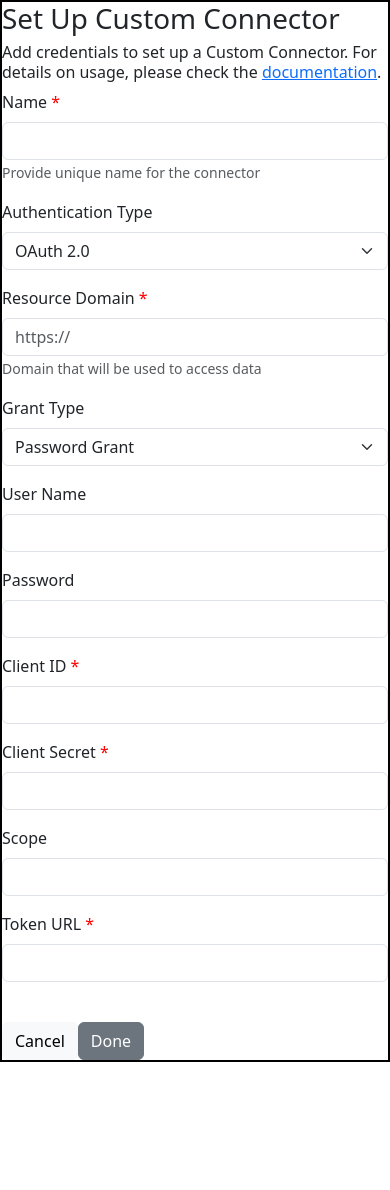
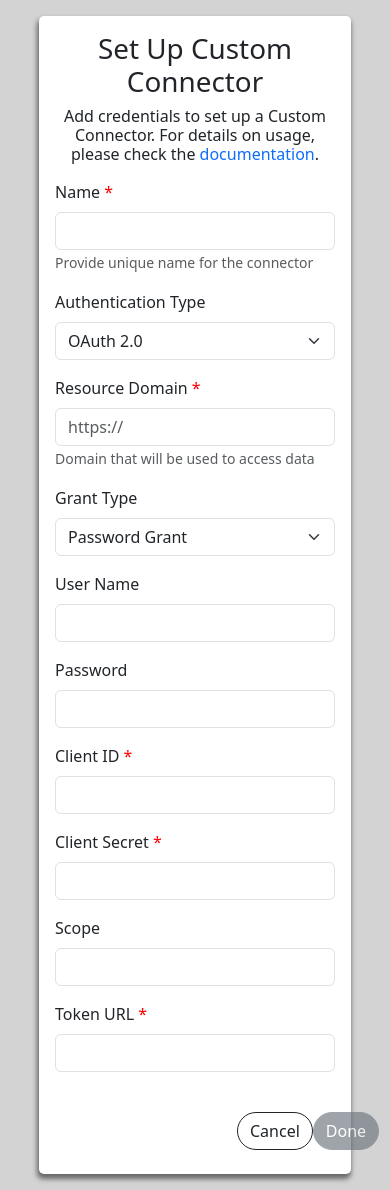
Before and after one commit to GarrettAnderson/dakota-county-web, a React (Create React App) app: page / in a window 390 px wide. Before the commit the page ends 1062 px from the top, so only its background shows below. Built offline with nearby package versions, Linux system fonts and the light colour scheme.

Commit message:
working on styling the form and adding responsiveness to the buttons at the bottom of the form. added styles and extra div around buttons to help with positioning. added box shadow on form and added grey background to better distinguish the form to user

```diff
--- a/src/App.css
+++ b/src/App.css
@@ -1,9 +1,51 @@
-.Form-container {
-  width: 80;
+.app-container {
+  background-color: #d3d3d3;
+  padding: 1rem 0;
+}
+
+.form-container {
+  width: 80%;
   margin: 0 auto;
-  border: 2px solid black;
+  /* border: 2px solid black; */
+  background-color: #fff;
+  padding: 1rem;
+  border-radius: 5px;
+  box-shadow: -1px 4px 5px 1px #6a6969;
+}
+
+.form-header h1,
+.form-header h6 {
+  font-weight: 400;
+  text-align: center;
+}
+
+.form-header h6 a {
+  text-decoration: none;
 }
 
 .required-asterisk {
   color: red;
 }
+
+.form-btns-container {
+  display: flex;
+  justify-content: end;
+}
+
+.form-btns {
+  display: flex;
+  flex-direction: column;
+  justify-content: space-evenly;
+}
+
+.form-btns button {
+  border-radius: 50px;
+}
+
+@media only screen and (min-device-width: 568px) {
+  .form-btns {
+    flex-direction: row;
+    width: 35%;
+    justify-content: space-evenly;
+  }
+}
--- a/src/App.js
+++ b/src/App.js
@@ -1,4 +1,4 @@
-import * as React from "react";
+import React, { useState } from "react";
 import "./App.css";
 // imports for React Bootstrap
 import "bootstrap/dist/css/bootstrap.min.css";
@@ -6,6 +6,8 @@ import Form from "react-bootstrap/Form";
 import Button from "react-bootstrap/Button";
 
 function App() {
+  // Apply "disabled" attribute on "Done" button until the for is completely filled out
+  let [doneBtnDisabled, setDoneBtnDisabled] = useState(true);
   const getCaseRecords = (e, name, ssn, caseNum) => {
     console.log(e.target);
     e.preventDefault();
@@ -13,10 +15,11 @@ function App() {
       "Get records from - Include Case #, SSN and DOB as input criteria"
     );
   };
+
   return (
-    <div className="App-container">
-      <div className="Form-container">
-        <header className="Form-header">
+    <div className="app-container">
+      <div className="form-container">
+        <header className="form-header mb-3">
           <h1>Set Up Custom Connector</h1>
           <h6>
             Add credentials to set up a Custom Connector. For details on usage,
@@ -24,7 +27,7 @@ function App() {
           </h6>
         </header>
 
-        <div className="Form">
+        <div className="form">
           <Form method="POST" onSubmit={(e) => getCaseRecords(e)}>
             <Form.Group className="mb-3" required>
               <Form.Label htmlFor="name">
@@ -100,20 +103,28 @@ function App() {
               <Form.Control type="text" id="token-url" />
             </Form.Group>
             <br />
+
+            <div className="form-btns-container">
+              <div className="form-btns">
                 <Button
-              variant="light"
+                  variant="outline-dark"
+                  className="mb-2"
                   // formAction={save}
                 >
                   Cancel
                 </Button>
                 <Button
                   variant="secondary"
+                  className="mb-2"
                   type="submit"
                   name="Button"
                   value="submit"
+                  disabled={doneBtnDisabled ? true : false}
                 >
                   Done
                 </Button>
+              </div>
+            </div>
           </Form>
         </div>
       </div>
```
Lines whose indentation alone changed are shown as unchanged.
